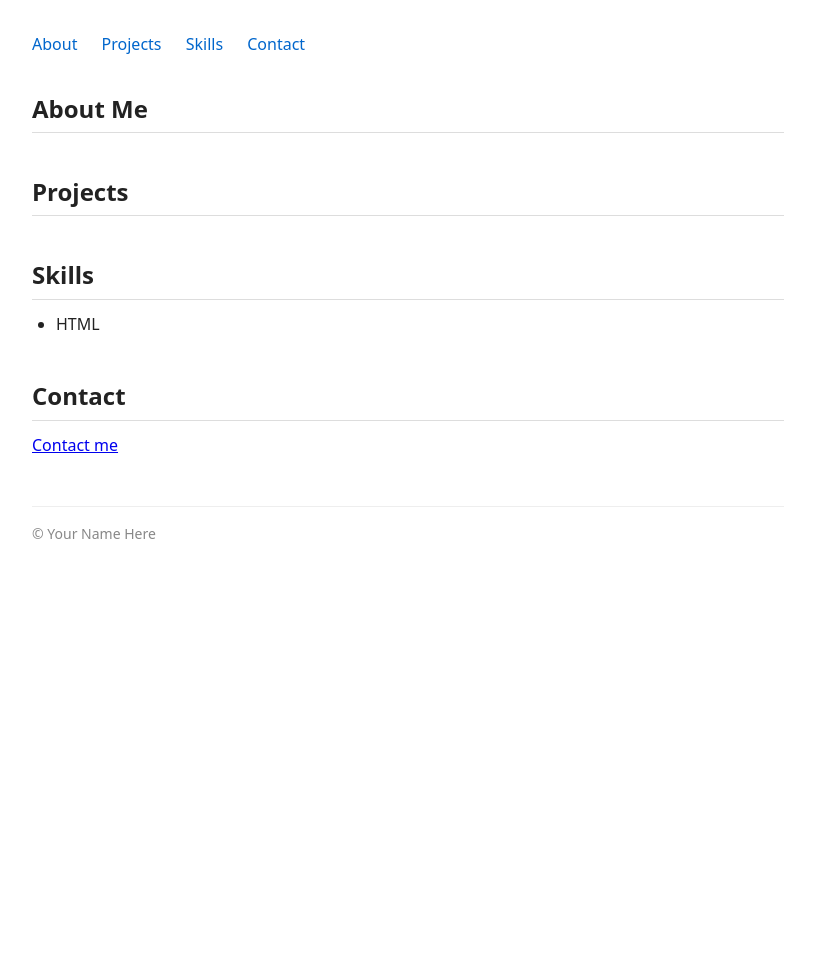
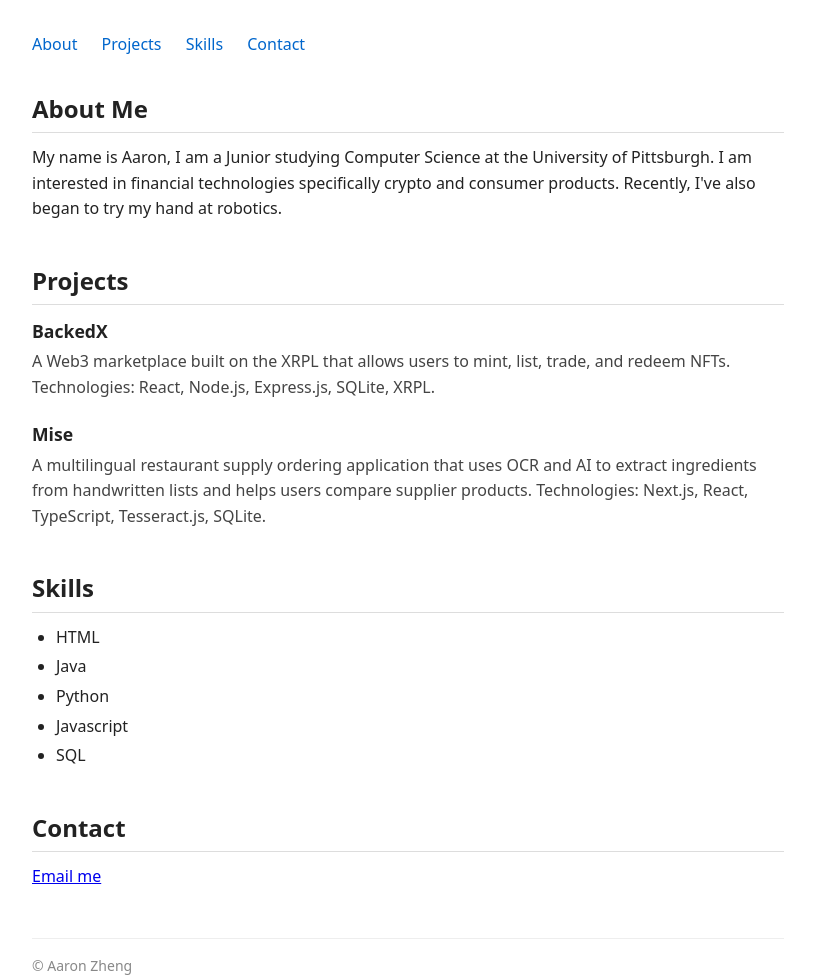
Before and after one commit to aaz50/1530Portfolio, a plain HTML site: page index.html in a window 1280 px wide. Shown: the whole page, without its empty margins (232-1047 px from the left). Before the commit the page ends 800 px from the top, so only its background shows below. Drawn offline with Linux system fonts and the light colour scheme.

Commit message:
Initial portfolio

```diff
--- a/index.html
+++ b/index.html
@@ -1,15 +1,13 @@
-<!DOCTYPE html>
+<!doctype html>
 <html lang="en">
-
   <head>
-  <meta charset="UTF-8">
-  <meta name="viewport" content="width=device-width, initial-scale=1.0">
-  <title>Your Name Here</title>
-  <link rel="stylesheet" href="style.css">
+    <meta charset="UTF-8" />
+    <meta name="viewport" content="width=device-width, initial-scale=1.0" />
+    <title>Aaron Zheng</title>
+    <link rel="stylesheet" href="style.css" />
   </head>
 
   <body>
-
     <header>
       <nav>
         <a href="#about">About</a>
@@ -20,11 +18,14 @@
     </header>
 
     <main>
-
       <section id="about">
         <h2>About Me</h2>
         <!-- TODO: Replace with 2-3 sentences about yourself -->
         <!-- e.g., include your name, your program/year, and what you are interested in -->
+        My name is Aaron, I am a Junior studying Computer Science at the
+        University of Pittsburgh. I am interested in financial technologies
+        specifically crypto and consumer products. Recently, I've also began to
+        try my hand at robotics.
       </section>
 
       <section id="projects">
@@ -38,17 +39,35 @@
       -->
 
         <!-- TODO: Add at least 2 project entries using the structure above -->
+
+        <div class="project">
+          <h3>BackedX</h3>
+          <p>
+            A Web3 marketplace built on the XRPL that allows users to mint,
+            list, trade, and redeem NFTs. Technologies: React, Node.js,
+            Express.js, SQLite, XRPL.
+          </p>
+        </div>
+
+        <div class="project">
+          <h3>Mise</h3>
+          <p>
+            A multilingual restaurant supply ordering application that uses OCR
+            and AI to extract ingredients from handwritten lists and helps users
+            compare supplier products. Technologies: Next.js, React, TypeScript,
+            Tesseract.js, SQLite.
+          </p>
+        </div>
       </section>
 
       <section id="skills">
         <h2>Skills</h2>
         <ul>
-        <!-- Example skill - TODO: replace -->
           <li>HTML</li>
-
-        <!-- TODO: Add a second skill here -->
-        <!-- TODO: Add a third skill here -->
-        <!-- TODO: ... -->
+          <li>Java</li>
+          <li>Python</li>
+          <li>Javascript</li>
+          <li>SQL</li>
         </ul>
       </section>
 
@@ -56,15 +75,12 @@
         <h2>Contact</h2>
         <!-- TODO: Replace href="#" with a real link (e.g., mailto:you@example.com or your LinkedIn URL) -->
         <!-- TODO: Replace the link text with something descriptive, e.g. "Email me" or "LinkedIn" -->
-      <p><a href="#">Contact me</a></p>
+        <p><a href="aaz50@pitt.edu">Email me</a></p>
       </section>
-
     </main>
 
     <footer>
-    <p>&copy; Your Name Here</p>
+      <p>&copy; Aaron Zheng</p>
     </footer>
-
   </body>
-
 </html>
```
Also changed, not shown: 1 other file. Lines whose indentation alone changed are shown as unchanged.
